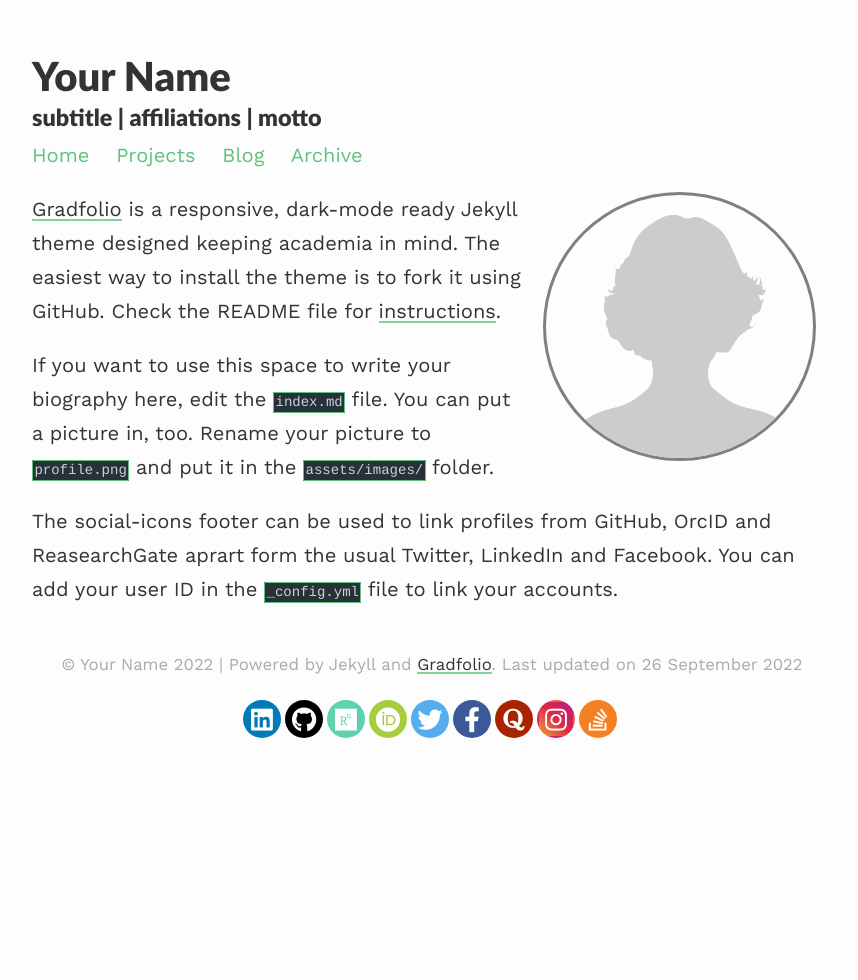
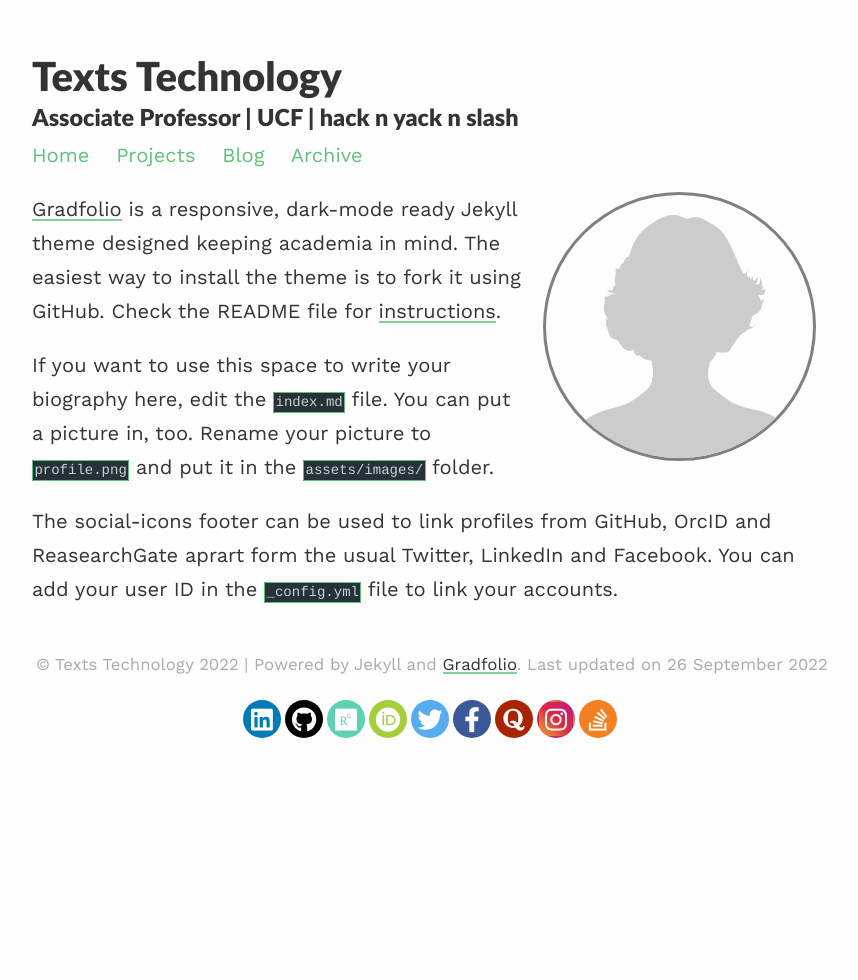
Before and after one commit to AMSUCF/gradsitedemo, a Jekyll site: the page built from index.md, in a window 1280 px wide. Shown: the whole page, without its empty margins (208-1066 px from the left). Built offline with Jekyll 4.4.1, drawn with Linux system fonts in a browser that asks for light colours; nearby versions of some CDN libraries.

Commit message:
fixed name

```diff
--- a/_config.yml
+++ b/_config.yml
@@ -1,9 +1,9 @@
 ### your site title here
 
-title: Your Name
-description: subtitle | affiliations | motto
+title: Texts Technology
+description: Associate Professor | UCF | hack n yack n slash
 
-baseurl: /gradfolio #name of GitHub repository
+baseurl: /gradsitedemo #name of GitHub repository
 url: "" #custom url to be used instead of GitHub repository
 email: #
 
@@ -13,7 +13,7 @@ permalink: /blog/:year/:title/
 paginate_path: /blog/page:num/
 
 # Social media links in footer
-twitter: "#"
+twitter: "anasalter"
 linkedin: "#"
 stackoverflow: "#"
 github: "#"
```
